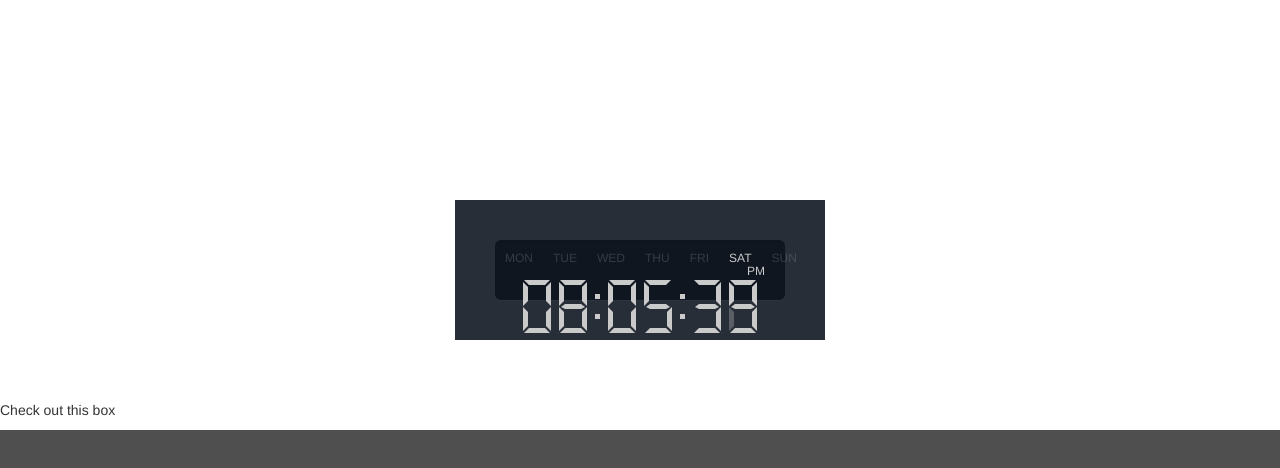
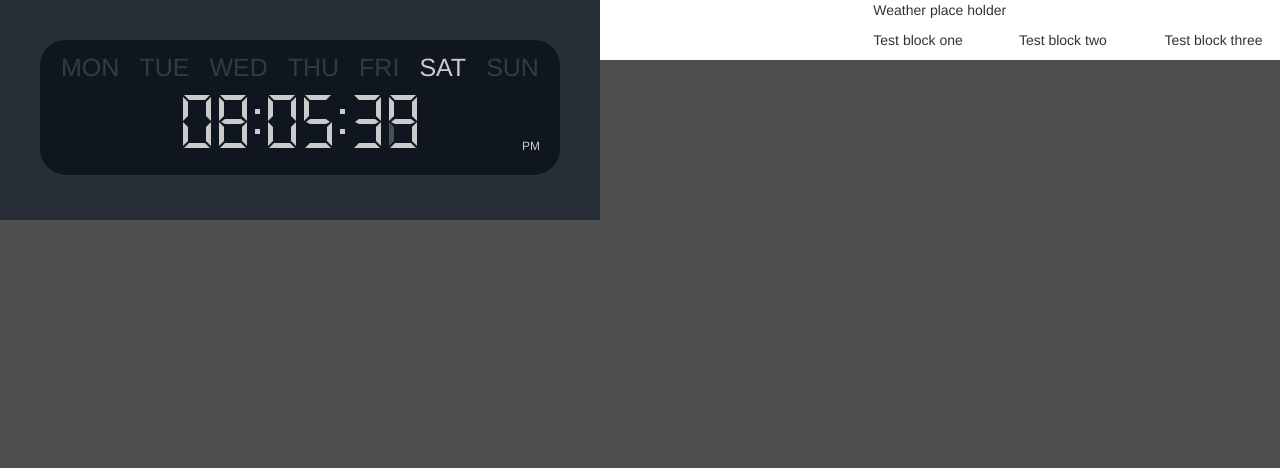
Before and after one commit to DanPiston/fancy_frame, a plain HTML site: page index.html in a window 1280 px wide. Drawn offline with nearby package versions, Linux system fonts and the light colour scheme.

Commit message:
Started up the bootstrap.  Got it to kind of work.  Made Clock larger

```diff
--- a/index.html
+++ b/index.html
@@ -18,6 +18,7 @@
 	<body>
 		<!-- Clock courtesy of http://tutorialzine.com/2013/06/digital-clock/ by Martin Angelov -->
 	<div class="row">
+			<div class="col-md-8 col-sm-12">
 				<div id="whole_clock">
 					<div id="clock" class="dark">
 						<div class="display">
@@ -28,10 +29,33 @@
 						</div>
 					</div>
 				</div>
+			</div>
 			<div class="col-md-4 col-sm-12">
+				<p>Weather place holder</p>
+				<div class="row">
+					<div class="col-md-4">
+						<div class="blocky">
+							<p>Test block one</p>
+						</div>
+					</div>
+					<div class="col-md-4">
+						<div class="blocky">
+							<p>Test block two</p>
+						</div>
+					</div>
+					<div class="col-md-4">
+						<div class="blocky">
+							<p>Test block three</p>
+						</div>
+					</div>
+				</div>
+
+			</div>
+	</div>
+		<!-- <div class="col-md-4 col-sm-12">
 			<p>Check out this box</p>
 		</div>
-	</div>
+	</div> -->
 		<!-- <div class="button-holder">
 			<a class="button">Switch Theme</a>
 		</div> -->
--- a/stylesheet.css
+++ b/stylesheet.css
@@ -49,12 +49,13 @@ section, footer, header, aside{
 
 #clock{
 	width:370px;
+	height: 200px;
 	padding:40px;
-	margin:200px auto 60px;
-	position:relative;
+	margin:auto;
+	position:fixed;
 }
 
-#clock:after{
+/*#clock:after{
 	content:'';
 	position:absolute;
 	width:400px;
@@ -64,49 +65,15 @@ section, footer, header, aside{
 	margin-left:-200px;
 	bottom:2px;
 	z-index:-1;
-}
+}*/
 
 
 #clock .display{
 	text-align:center;
 	padding: 40px 20px 20px;
-	border-radius:6px;
+	border-radius:26px;
 	position:relative;
-	height: 54px;
-}
-
-
-/*-------------------------
-	Light color theme
---------------------------*/
-
-
-#clock.light{
-	background-color:#f3f3f3;
-	color:#272e38;
-}
-
-#clock.light:after{
-	box-shadow:0 4px 10px rgba(0,0,0,0.15);
-}
-
-#clock.light .digits div span{
-	background-color:#272e38;
-	border-color:#272e38;
-}
-
-#clock.light .digits div.dots:before,
-#clock.light .digits div.dots:after{
-	background-color:#272e38;
-}
-
-#clock.light .alarm{
-	background:url('../img/alarm_light.jpg');
-}
-
-#clock.light .display{
-	background-color:#dddddd;
-	box-shadow:0 1px 1px rgba(0,0,0,0.08) inset, 0 1px 1px #fafafa;
+	height: 135px;
 }
 
 
@@ -118,6 +85,8 @@ section, footer, header, aside{
 #clock.dark{
 	background-color:#272e38;
 	color:#cacaca;
+	height: 220px;
+	width: 600px;
 }
 
 #clock.dark:after{
@@ -153,7 +122,6 @@ section, footer, header, aside{
 	text-align:left;
 	position:relative;
 	width: 28px;
-	height:50px;
 	display:inline-block;
 	margin:0 4px;
 }
@@ -352,7 +320,7 @@ section, footer, header, aside{
 
 
 #clock .weekdays{
-	font-size:12px;
+	font-size:25px;
 	position:absolute;
 	width:100%;
 	top:10px;
```
Lines whose indentation alone changed are shown as unchanged.
